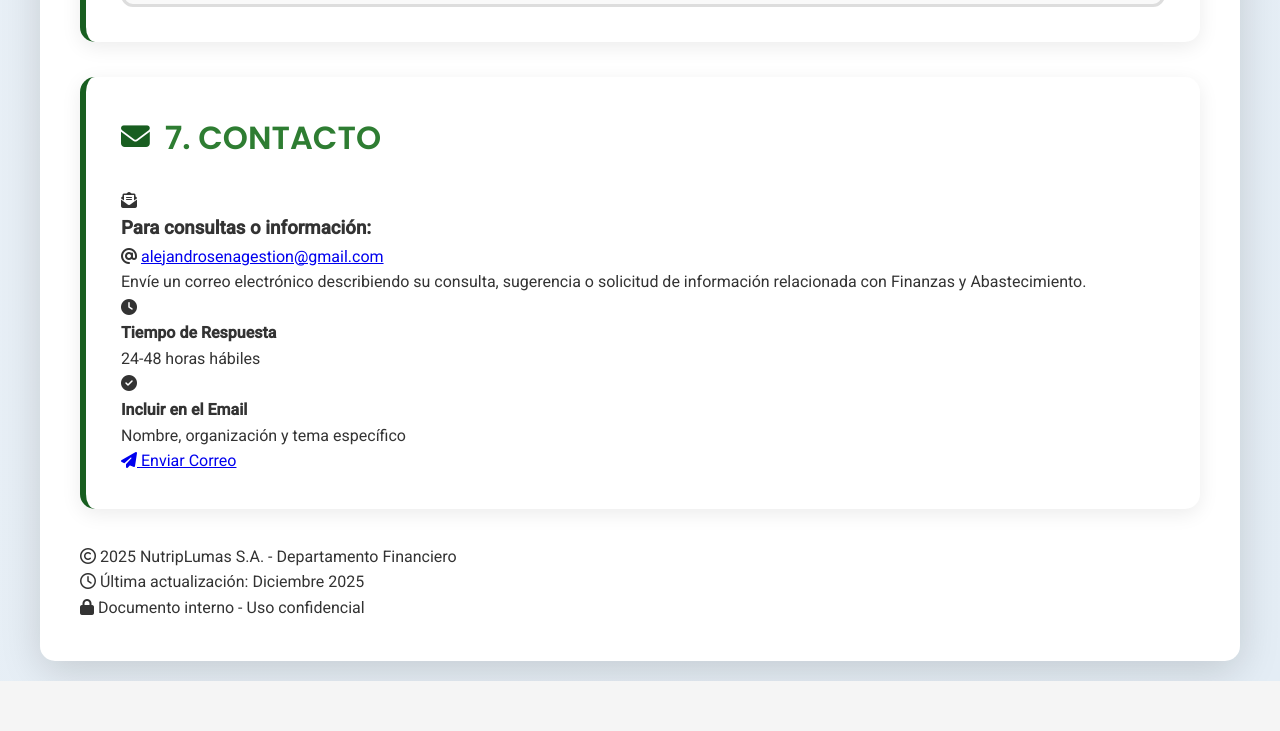
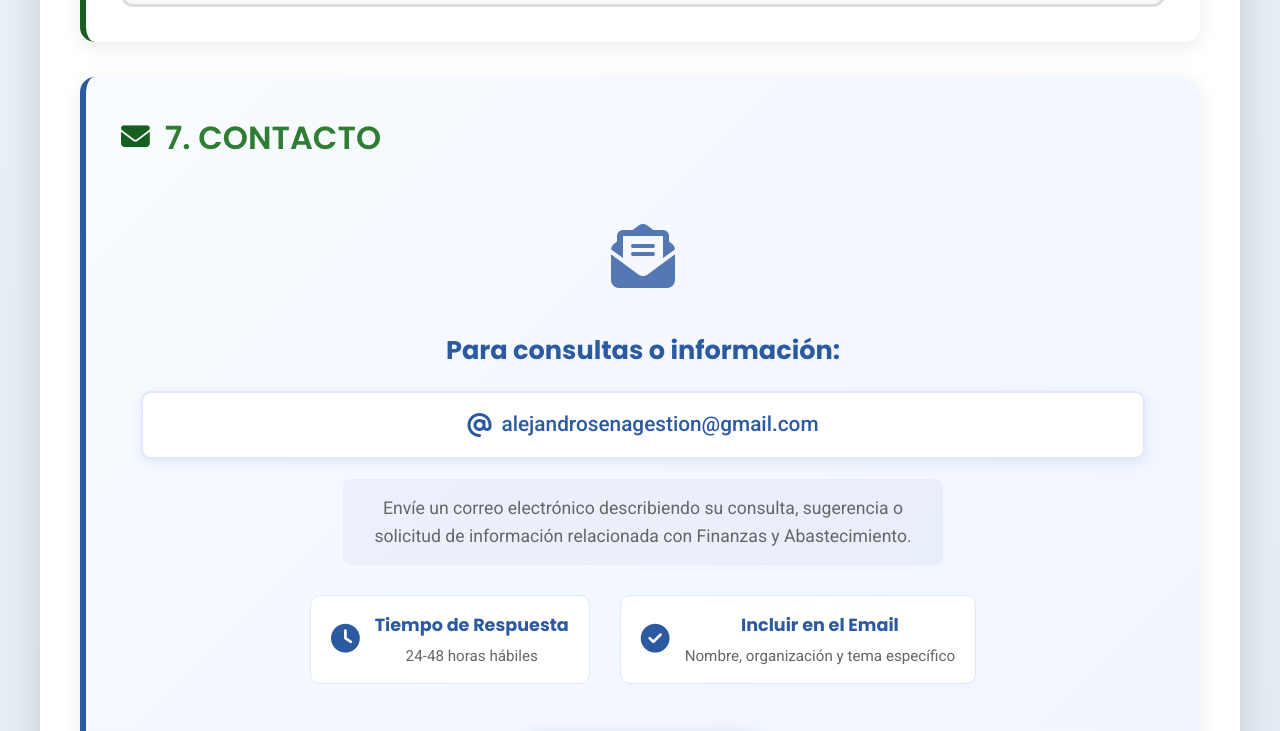
Before and after one commit to alejandrosenagestion-byte/Nutriplumas, a plain HTML site: page index.html in a window 1280 px wide. Shown: the part 6594-7325 px from the top of the page. Before the commit the page ends 7275 px from the top, so only its background shows below. Drawn offline with Linux system fonts and the light colour scheme.

Commit message:
Update style.css

```diff
--- a/style.css
+++ b/style.css
@@ -3,6 +3,8 @@
     --verde-nutri: #185E20;
     --verde-claro: #2E7D32;
     --verde-hover: #1e7e34;
+    --azul-contacto: #2c5aa0;
+    --azul-claro: #3a6bc8;
     --gris-fondo: #f5f5f5;
     --gris-borde: #ddd;
     --gris-claro: #f9f9f9;
@@ -483,38 +485,276 @@ header h1 i {
     font-weight: 500;
 }
 
-/* Foro */
-.forum-card {
-    background: linear-gradient(135deg, #f8f9ff, #f0f7ff);
-    border-left-color: #4a6baf;
+/* Estilos específicos para contacto simple */
+.contact-card {
+    border-left-color: #2c5aa0;
+    background: linear-gradient(135deg, #f8fbff, #f0f5ff);
 }
 
-.forum-actions {
+.simple-contact {
+    text-align: center;
+    padding: 20px;
+}
+
+.contact-main {
+    margin-bottom: 30px;
+}
+
+.email-icon {
+    font-size: 4rem;
+    color: #2c5aa0;
+    margin-bottom: 20px;
+    opacity: 0.8;
+}
+
+.contact-main h3 {
+    color: #2c5aa0;
+    font-family: 'Poppins', sans-serif;
+    font-size: 1.6rem;
+    margin-bottom: 15px;
+}
+
+.email-address {
+    display: flex;
+    align-items: center;
+    justify-content: center;
+    gap: 10px;
+    margin: 20px 0;
+    padding: 15px;
+    background: white;
+    border-radius: 10px;
+    border: 2px solid #e0e7ff;
+    box-shadow: 0 4px 12px rgba(44, 90, 160, 0.1);
+}
+
+.email-address i {
+    font-size: 1.5rem;
+    color: #2c5aa0;
+}
+
+.email-link {
+    font-size: 1.3rem;
+    color: #2c5aa0;
+    text-decoration: none;
+    font-weight: 500;
+    transition: all 0.3s ease;
+}
+
+.email-link:hover {
+    color: #1a3d7a;
+    text-decoration: underline;
+}
+
+.contact-instruction {
+    font-size: 1.1rem;
+    color: var(--texto-claro);
+    line-height: 1.6;
+    max-width: 600px;
+    margin: 20px auto;
+    padding: 15px;
+    background: rgba(44, 90, 160, 0.05);
+    border-radius: 8px;
+}
+
+.contact-info {
     display: flex;
     justify-content: center;
-    gap: 20px;
-    margin-top: 30px;
+    gap: 30px;
+    margin: 30px 0;
     flex-wrap: wrap;
 }
 
-.forum-btn {
-    padding: 15px 30px;
-    background: linear-gradient(135deg, var(--verde-nutri), var(--verde-claro));
-    color: white;
-    border: none;
-    border-radius: 10px;
-    font-family: 'Poppins', sans-serif;
-    font-weight: 500;
-    font-size: 1.1rem;
-    cursor: pointer;
+.info-item {
     display: flex;
     align-items: center;
-    gap: 12px;
-    transition: all 0.3s ease;
-    box-shadow: 0 4px 15px rgba(24, 94, 32, 0.3);
+    gap: 15px;
+    background: white;
+    padding: 15px 20px;
+    border-radius: 10px;
+    border: 1px solid #e0e7ff;
+    min-width: 250px;
 }
 
-.forum-btn:hover {
+.info-item i {
+    font-size: 1.8rem;
+    color: #2c5aa0;
+}
+
+.info-item h4 {
+    color: #2c5aa0;
+    margin-bottom: 5px;
+    font-family: 'Poppins', sans-serif;
+    font-size: 1.1rem;
+}
+
+.info-item p {
+    color: var(--texto-claro);
+    font-size: 0.95rem;
+}
+
+.contact-button {
+    display: inline-flex;
+    align-items: center;
+    gap: 12px;
+    background: linear-gradient(135deg, #2c5aa0, #3a6bc8);
+    color: white;
+    text-decoration: none;
+    padding: 16px 35px;
+    border-radius: 12px;
+    font-family: 'Poppins', sans-serif;
+    font-size: 1.2rem;
+    font-weight: 500;
+    margin-top: 20px;
+    transition: all 0.3s ease;
+    box-shadow: 0 6px 20px rgba(44, 90, 160, 0.3);
+}
+
+.contact-button:hover {
     transform: translateY(-3px);
-    box-shadow: 0 8px 25px rgba(24, 94, 32, 0.4);
+    box-shadow: 0 10px 25px rgba(44, 90, 160, 0.4);
+    background: linear-gradient(135deg, #1a3d7a, #2c5aa0);
 }
+
+.contact-button i {
+    font-size: 1.3rem;
+}
+
+/* Footer */
+footer {
+    text-align: center;
+    margin-top: 40px;
+    padding-top: 25px;
+    border-top: 1px solid var(--gris-borde);
+    color: var(--texto-claro);
+}
+
+.footer-content {
+    display: flex;
+    flex-direction: column;
+    gap: 8px;
+}
+
+footer p {
+    margin-bottom: 8px;
+    font-size: 1rem;
+}
+
+footer i {
+    margin-right: 8px;
+}
+
+.last-update {
+    font-size: 0.9rem;
+    color: #888;
+}
+
+.footer-note {
+    font-size: 0.9rem;
+    color: #666;
+    font-style: italic;
+}
+
+/* Scrollbar personalizada */
+::-webkit-scrollbar {
+    width: 10px;
+}
+
+::-webkit-scrollbar-track {
+    background: #f1f1f1;
+    border-radius: 10px;
+}
+
+::-webkit-scrollbar-thumb {
+    background: var(--verde-nutri);
+    border-radius: 10px;
+}
+
+::-webkit-scrollbar-thumb:hover {
+    background: var(--verde-claro);
+}
+
+/* Responsive */
+@media (max-width: 768px) {
+    .container {
+        padding: 20px;
+    }
+
+    header h1 {
+        font-size: 2rem;
+    }
+
+    .subtitle {
+        font-size: 1.1rem;
+    }
+
+    .wiki-nav {
+        flex-direction: column;
+        align-items: center;
+    }
+
+    .nav-link {
+        width: 100%;
+        justify-content: center;
+    }
+
+    .card {
+        padding: 20px;
+    }
+
+    .card h2 {
+        font-size: 1.6rem;
+    }
+
+    .mission-grid,
+    .roles-container,
+    .value-points {
+        grid-template-columns: 1fr;
+    }
+
+    .email-address {
+        flex-direction: column;
+        gap: 8px;
+        padding: 20px 15px;
+    }
+
+    .email-link {
+        font-size: 1.1rem;
+        word-break: break-all;
+        text-align: center;
+    }
+
+    .contact-info {
+        flex-direction: column;
+        align-items: center;
+    }
+
+    .info-item {
+        width: 100%;
+        max-width: 300px;
+    }
+
+    .contact-button {
+        padding: 14px 25px;
+        font-size: 1.1rem;
+    }
+}
+
+@media (max-width: 480px) {
+    header h1 {
+        font-size: 1.7rem;
+    }
+
+    .card h2 {
+        font-size: 1.4rem;
+    }
+
+    .wiki-table {
+        font-size: 0.9rem;
+    }
+
+    .wiki-table th,
+    .wiki-table td {
+        padding: 12px 15px;
+    }
+}
+}
```
